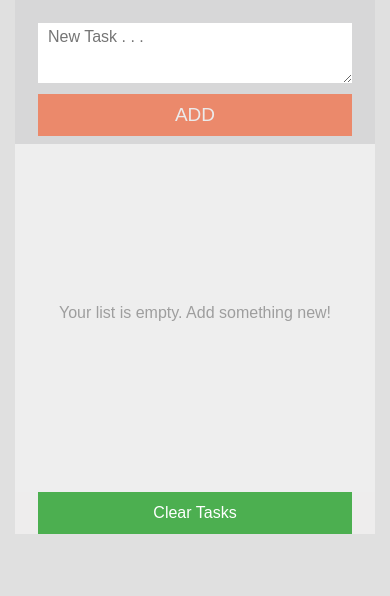
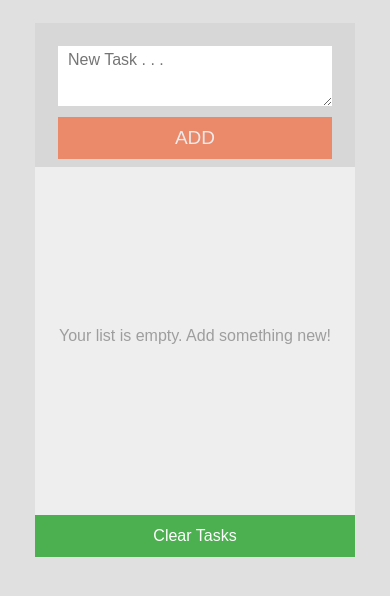
Before and after one commit to bappygolder/oTask, a plain HTML site: page Project-Source/index.html in a window 390 px wide. Drawn offline with Linux system fonts and the light colour scheme.

Commit message:
Responsive structure improved

```diff
--- a/Project-Source/css/styles.css
+++ b/Project-Source/css/styles.css
@@ -19,7 +19,7 @@ Structur > Overall Structure
 
 #app_container {
 	margin: auto;
-  max-width: 360px;
+  max-width: 350px;
 }
 
 #add_task_section,
@@ -140,18 +140,30 @@ div[empty-task-list-template] {
 	right: 52px;
 
 }
-#clear_task_section { /*Makes the clear button expand both side to touch the edges.*/
-	/*padding: 0; */
-}
 
 /*--------------------------------------------------
 Media Queries
 --------------------------------------------------*/
 
-/*If screen is bigger than 500*/
-@media screen and (min-width: 500px) {
+/*If screen is bigger than 350 this size corrosponds to: #app_container widht*/
+@media screen and (min-width: 350px) {
 	body{
 		padding-top: 23px;
+		background-color: red
+	}
+
+	#app_container {
+		max-width: 320px;
+	}
+
+	/*update color from #eee to show seperation*/
+	html,
+	body{
+		background: #e0e0e0 !important;
+	}
+
+	#clear_task_section { /*Makes the clear button expand both side to touch the edges.*/
+		padding: 0;
 	}
 }
 
@@ -177,7 +189,7 @@ Colors
 
 body,
 html {
-	background-color: #E0E0E0;
+	background-color: #eee;
 }
 
 #add_task_section {
```
